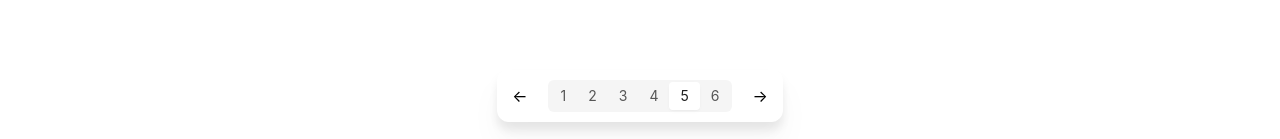
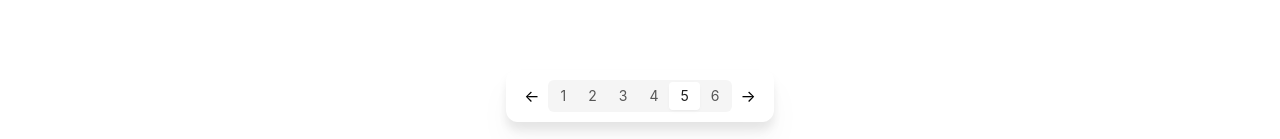
Before and after one commit to abielzulio/dashboard-tb-patient, a Next.js app: page / in a window 1280 px wide. Shown: the part 658-797 px from the top of the page. Built offline with nearby package versions, Linux system fonts and the light colour scheme.

Commit message:
style: refine

```diff
--- a/pages/index.tsx
+++ b/pages/index.tsx
@@ -264,12 +264,14 @@ const Home: NextPage = () => {
   }
   return (
     <>
-      <div className="fixed bottom-[20px] rounded-xl w-fit h-fit z-10 py-[10px] px-[15px] flex bg-white text-black justify-center md:gap-[20px] gap-[15px] left-0 right-0 mx-auto drop-shadow-xl">
+      <div className="fixed bottom-[20px] rounded-xl w-fit h-fit z-10 py-[10px] px-[10px] flex bg-white text-black justify-center left-0 right-0 mx-auto drop-shadow-xl">
         <button
-          onClick={() => handleDecrement()}
+          onClick={() => handleIncrement()}
           disabled={selectedMonth === 1}
+          className="px-[8px] hover:bg-[#f5f5f5] rounded-md transition"
           style={{
-            opacity: selectedMonth === 1 ? 0.5 : 1,
+            opacity: selectedMonth === 6 ? 0.3 : 1,
+            cursor: selectedMonth === 1 ? "not-allowed" : "pointer",
           }}
         >
           ←
@@ -287,8 +289,10 @@ const Home: NextPage = () => {
         <button
           onClick={() => handleIncrement()}
           disabled={selectedMonth === 6}
+          className="px-[8px] hover:bg-[#f5f5f5] rounded-md transition"
           style={{
-            opacity: selectedMonth === 6 ? 0.5 : 1,
+            opacity: selectedMonth === 6 ? 0.3 : 1,
+            cursor: selectedMonth === 6 ? "not-allowed" : "pointer",
           }}
         >
           →
```
